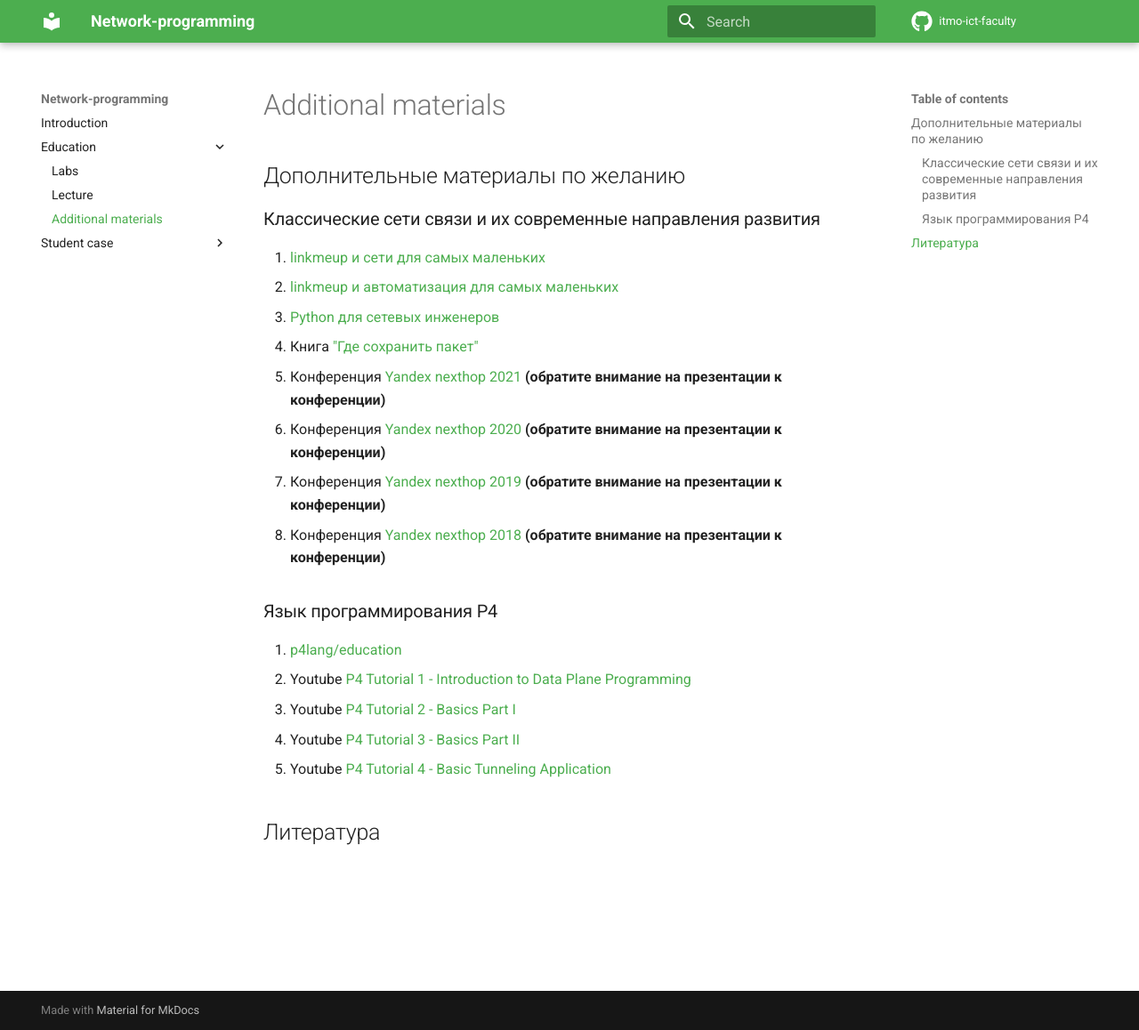
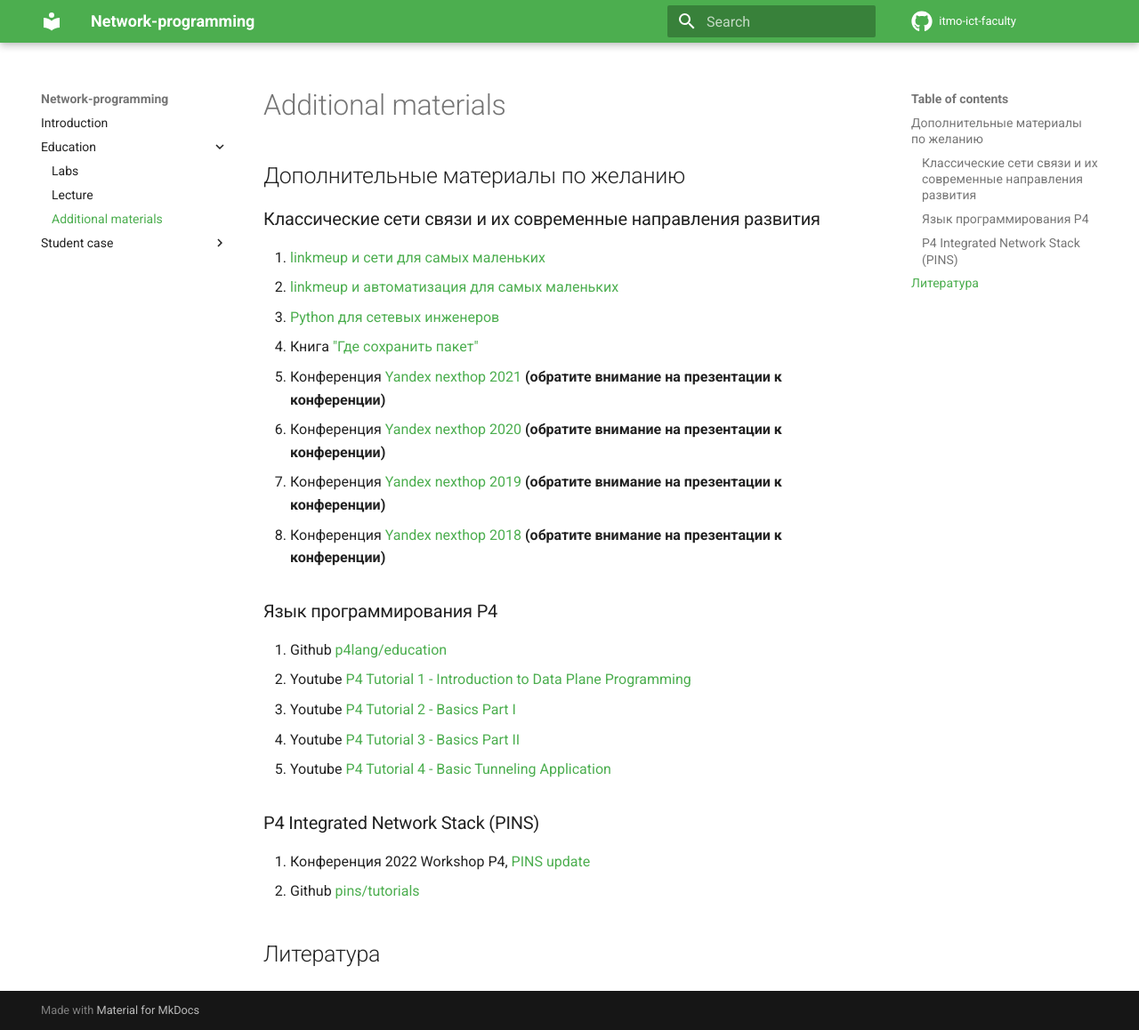
Before and after one commit to itmo-ict-faculty/network-programming, an MkDocs documentation site: the page built from docs/education/additional_materials.md, in a window 1280 px wide and 1158 px high. Shown: the whole window at 89% size. Built offline with MkDocs 1.6.1 and Material for MkDocs 9.7.7, drawn with Linux system fonts in a browser that asks for light colours; comment, search, counter and statistics services are not loaded.

Commit message:
Update additional_materials.md

```diff
--- a/docs/education/additional_materials.md
+++ b/docs/education/additional_materials.md
@@ -10,10 +10,13 @@
 8. Конференция [Yandex nexthop 2018](https://events.yandex.ru/events/nexthop2018) **(обратите внимание на презентации к конференции)**
 
 ### Язык программирования P4
-1. [p4lang/education](https://github.com/p4lang/education/wiki/courses)
+1. Github [p4lang/education](https://github.com/p4lang/education/wiki/courses)
 2. Youtube [P4 Tutorial 1 - Introduction to Data Plane Programming](https://www.youtube.com/watch?v=4w-jEr99pBE)
 3. Youtube [P4 Tutorial 2 - Basics Part I](https://www.youtube.com/watch?v=cvDtVobw9wE)
 4. Youtube [P4 Tutorial 3 - Basics Part II](https://www.youtube.com/watch?v=6LXtneLfAPI)
 5. Youtube [P4 Tutorial 4 - Basic Tunneling Application](https://www.youtube.com/watch?v=KlEi87XYMBE)
 
+### P4 Integrated Network Stack (PINS)
+1. Конференция 2022 Workshop P4, [PINS update](https://opennetworking.org/wp-content/uploads/2022/05/PINS-Update-Final-Slide-Deck.pdf)
+2. Github [pins/tutorials](https://github.com/pins/tutorials)
 ## Литература
```
